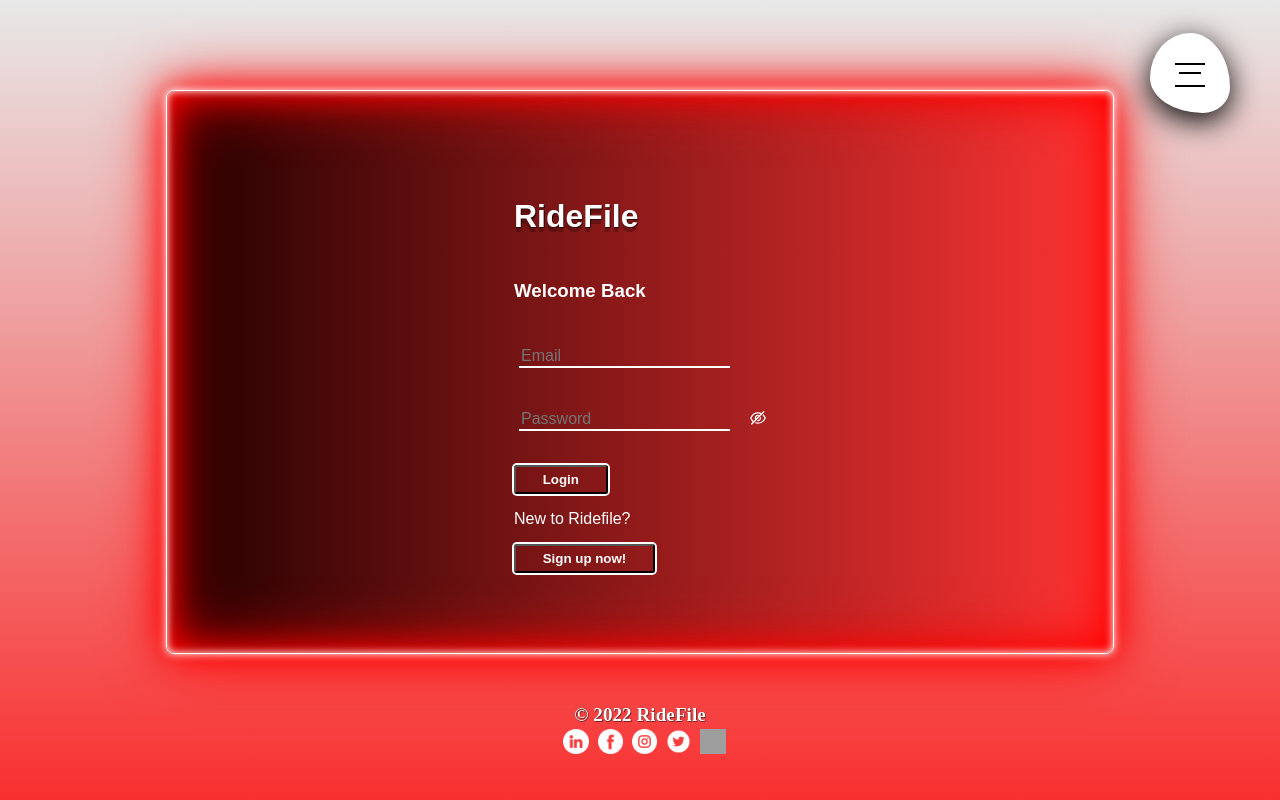
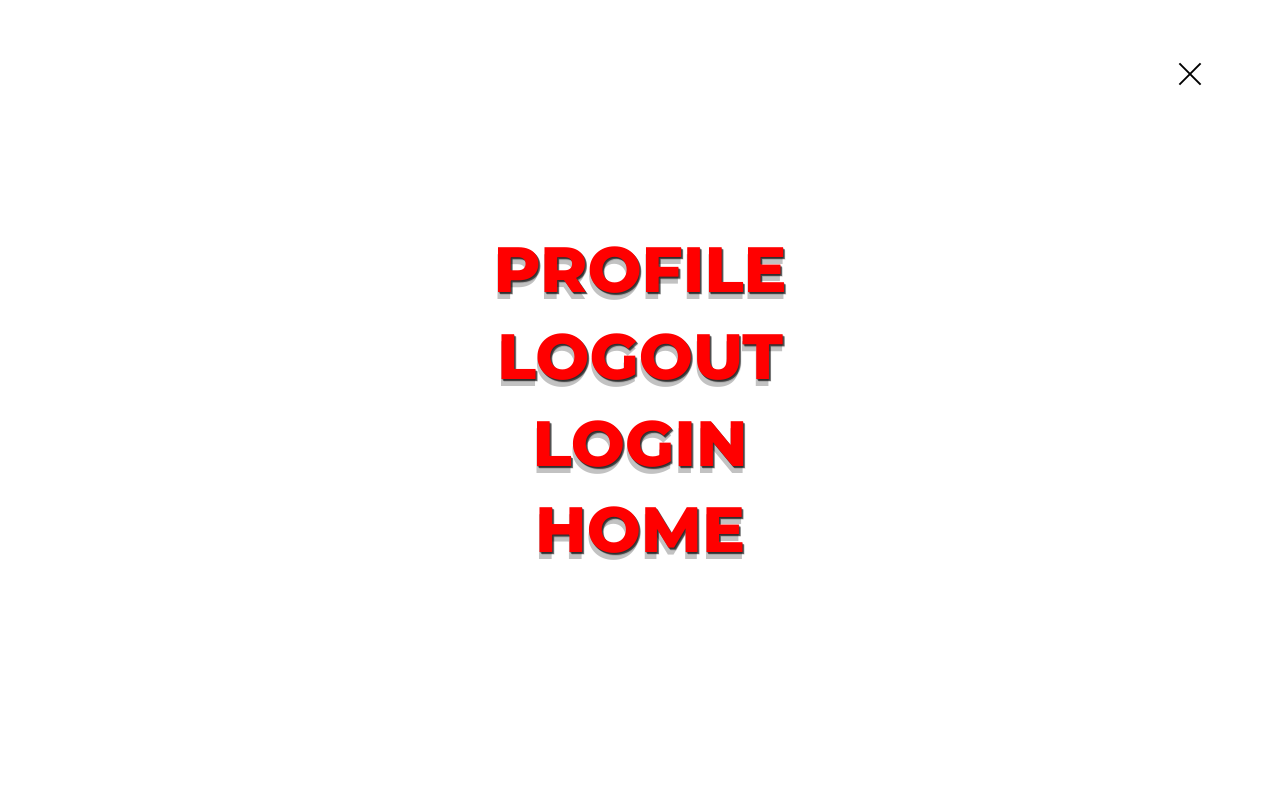
Before and after one commit to Arthur1112/ridefile-react-frontend-final-project, a React (Create React App) app: page /login in a window 1280 px wide. Both pictures are taken after a click on the label 1190 px from the left and 78 px from the top of the page. Shown: the top 800 px of the page. Built offline with nearby package versions, Linux system fonts and the light colour scheme; grey boxes are pictures that could not be loaded.

Commit message:
fixed menu bar paths

```diff
--- a/src/App.js
+++ b/src/App.js
@@ -15,7 +15,7 @@ export const UserContext = createContext();
 function App() {
   const [user, setUser] = useState("");
   const [token, setToken] = useState("");
-  const [checked, setChecked] = useState(true);
+  const [checked, setChecked] = useState(false);
 
   useEffect(() => {
     const _token = localStorage.getItem("token");
--- a/src/components/MenuBar.jsx
+++ b/src/components/MenuBar.jsx
@@ -2,7 +2,6 @@ import { useContext } from "react";
 import { useNavigate } from "react-router-dom";
 import { UserContext } from "../App";
 import "../styling/menuBar.css";
-import LogoutButton from "./LogoutButton";
 
 export default function MenuBar() {
   let navigate = useNavigate();
@@ -41,19 +40,41 @@ export default function MenuBar() {
             <a
               onClick={() => {
                 setChecked((old) => !old);
+                navigate("/profile");
               }}
             >
-              {checked ? "uncheck" : "check"}Profile
+              Profile
             </a>
           </li>
           <li>
-            <a onClick={() => navigate("/Login")}>Logout</a>
+            <a
+              onClick={() => {
+                setChecked((old) => !old);
+                navigate("/profile");
+              }}
+            >
+              Logout
+            </a>
           </li>
           <li>
-            <a onClick={() => navigate("/login")}>Login</a>
+            <a
+              onClick={() => {
+                setChecked((old) => !old);
+                navigate("/login");
+              }}
+            >
+              Login
+            </a>
           </li>
           <li>
-            <a onClick={() => navigate("/")}>Home</a>
+            <a
+              onClick={() => {
+                setChecked((old) => !old);
+                navigate("/");
+              }}
+            >
+              Home
+            </a>
           </li>
         </ul>
       </nav>
```
